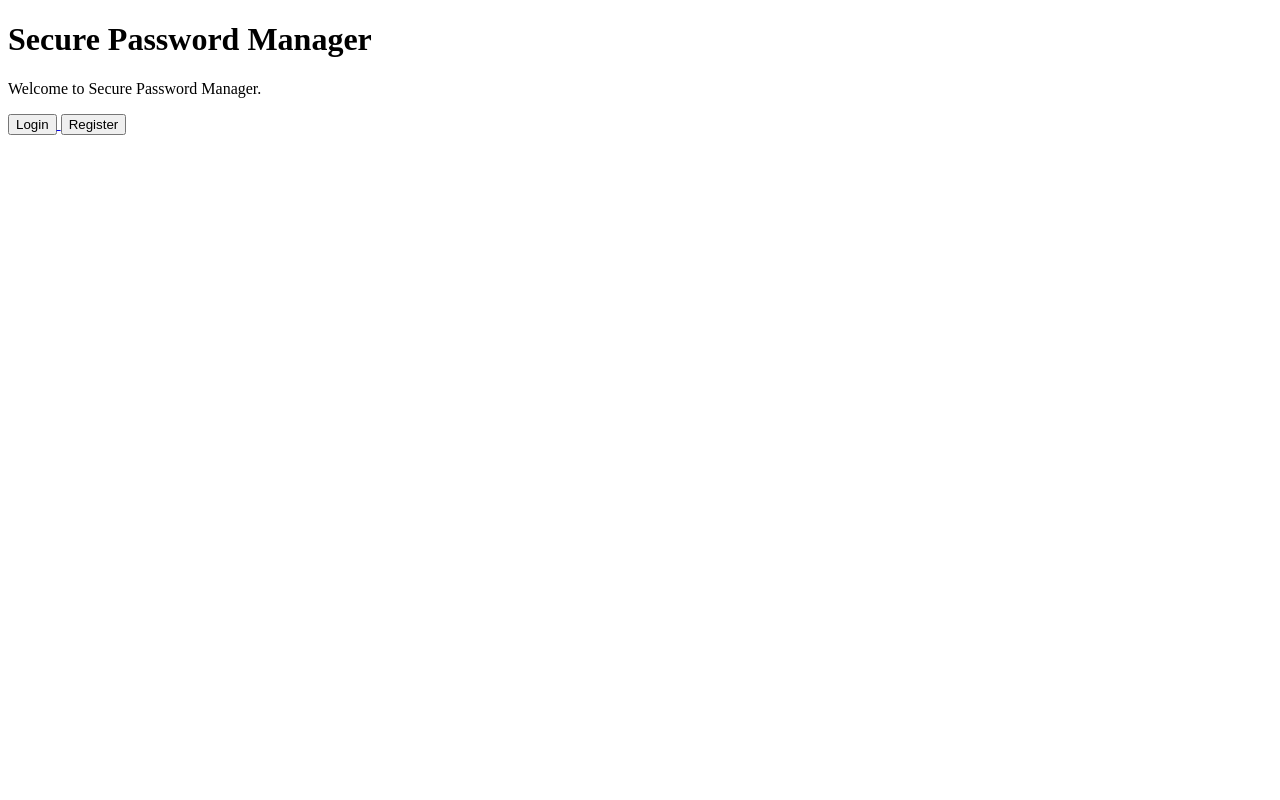
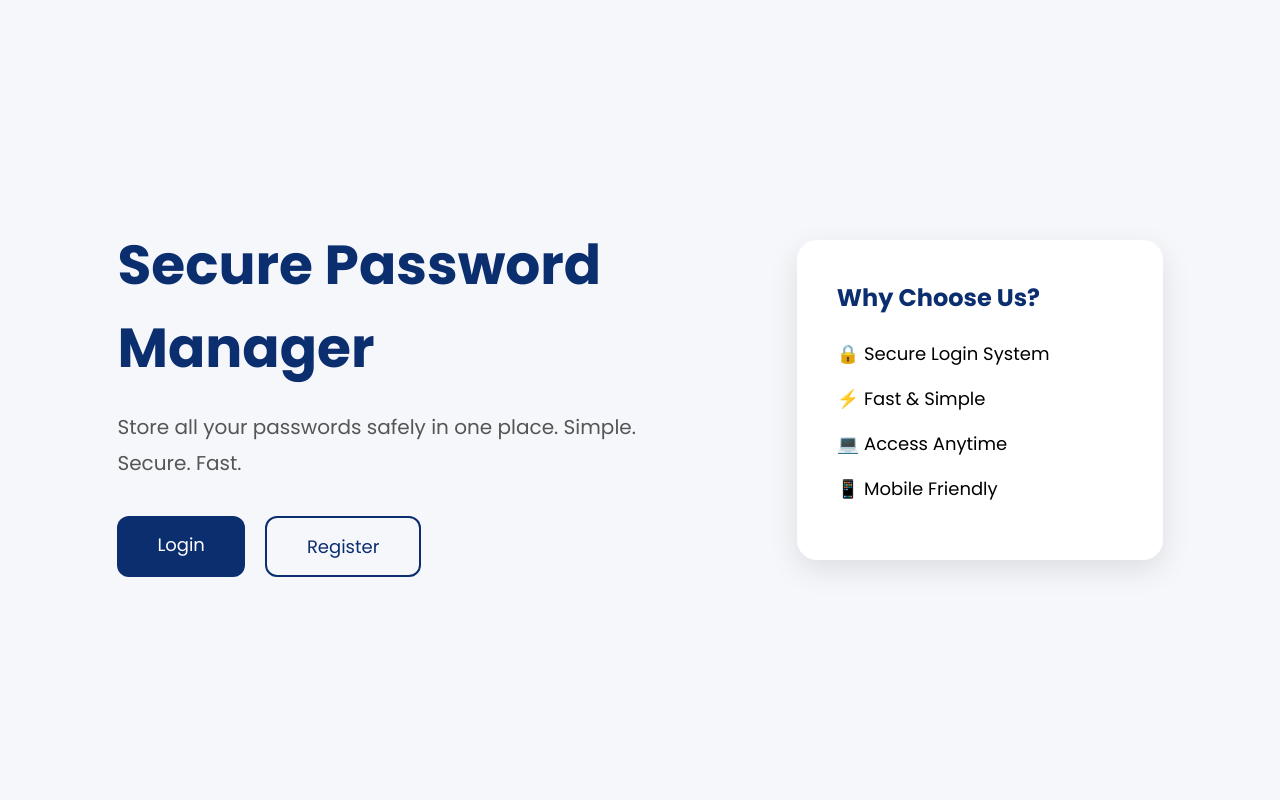
Before and after one commit to shereenbegum-pi/SecurePasswordManager, a Flask app: page / in a window 1280 px wide. Run offline with Flask 3, Linux system fonts and the light colour scheme.

Commit message:
Updated homepage design

```diff
--- a/static/style.css
+++ b/static/style.css
@@ -254,3 +254,95 @@ padding:15px;
 border-bottom:1px solid #eee;
 text-align:center;
 }
+/* INDEX PAGE */
+
+body{
+    margin:0;
+    font-family:'Poppins',sans-serif;
+    background:#f5f7fb;
+}
+
+.hero{
+    display:flex;
+    justify-content:space-between;
+    align-items:center;
+    height:100vh;
+    padding:0 8%;
+}
+
+.hero-left{
+    width:50%;
+}
+
+.hero-left h1{
+    font-size:55px;
+    color:#0B2E6F;
+    margin-bottom:20px;
+}
+
+.hero-left p{
+    font-size:20px;
+    color:#555;
+    line-height:1.8;
+    margin-bottom:35px;
+}
+
+.buttons{
+    display:flex;
+    gap:20px;
+}
+
+.btn{
+    background:#0B2E6F;
+    color:white;
+    padding:15px 40px;
+    border-radius:12px;
+    text-decoration:none;
+    font-size:18px;
+    transition:.3s;
+}
+
+.btn:hover{
+    background:#1847a6;
+}
+
+.btn-outline{
+    border:2px solid #0B2E6F;
+    color:#0B2E6F;
+    padding:15px 40px;
+    border-radius:12px;
+    text-decoration:none;
+    font-size:18px;
+    transition:.3s;
+}
+
+.btn-outline:hover{
+    background:#0B2E6F;
+    color:white;
+}
+
+.hero-right{
+    width:35%;
+}
+
+.card{
+    background:white;
+    border-radius:20px;
+    padding:40px;
+    box-shadow:0 10px 30px rgba(0,0,0,.1);
+}
+
+.card h2{
+    color:#0B2E6F;
+    margin-bottom:25px;
+}
+
+.card ul{
+    list-style:none;
+    padding:0;
+}
+
+.card li{
+    margin:18px 0;
+    font-size:18px;
+}
--- a/templates/index.html
+++ b/templates/index.html
@@ -1,18 +1,54 @@
 <!DOCTYPE html>
-<html>
+<html lang="en">
 <head>
+    <meta charset="UTF-8">
+    <meta name="viewport" content="width=device-width, initial-scale=1.0">
     <title>Secure Password Manager</title>
+
+    <link rel="stylesheet" href="{{ url_for('static', filename='style.css') }}">
+
+    <link href="https://fonts.googleapis.com/css2?family=Poppins:wght@300;400;600;700&display=swap" rel="stylesheet">
 </head>
+
 <body>
-    <h1>Secure Password Manager</h1>
-    <p>Welcome to Secure Password Manager.</p>
 
-    <a href="/login">
-    <button>Login</button>
-</a>
+<div class="hero">
 
-<a href="/register">
-    <button>Register</button>
-</a>
+    <div class="hero-left">
+
+        <h1>Secure Password Manager</h1>
+
+        <p>
+            Store all your passwords safely in one place.
+            Simple. Secure. Fast.
+        </p>
+
+        <div class="buttons">
+            <a href="/login" class="btn">Login</a>
+            <a href="/register" class="btn-outline">Register</a>
+        </div>
+
+    </div>
+
+    <div class="hero-right">
+
+        <div class="card">
+
+            <h2>Why Choose Us?</h2>
+
+            <ul>
+                <li>🔒 Secure Login System</li>
+                <li>⚡ Fast & Simple</li>
+                <li>💻 Access Anytime</li>
+                <li>📱 Mobile Friendly</li>
+
+            </ul>
+
+        </div>
+
+    </div>
+
+</div>
+
 </body>
 </html>
```
Also changed, not shown: 2 other files.
